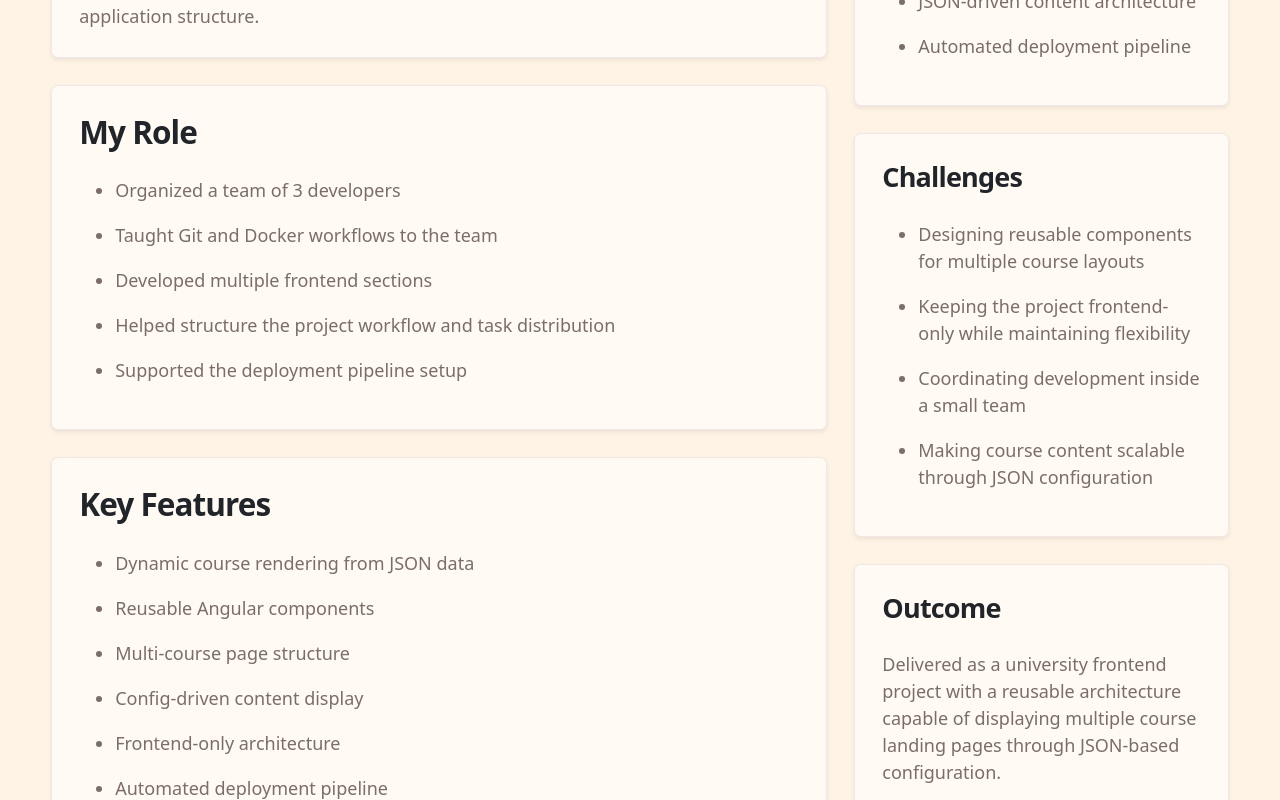
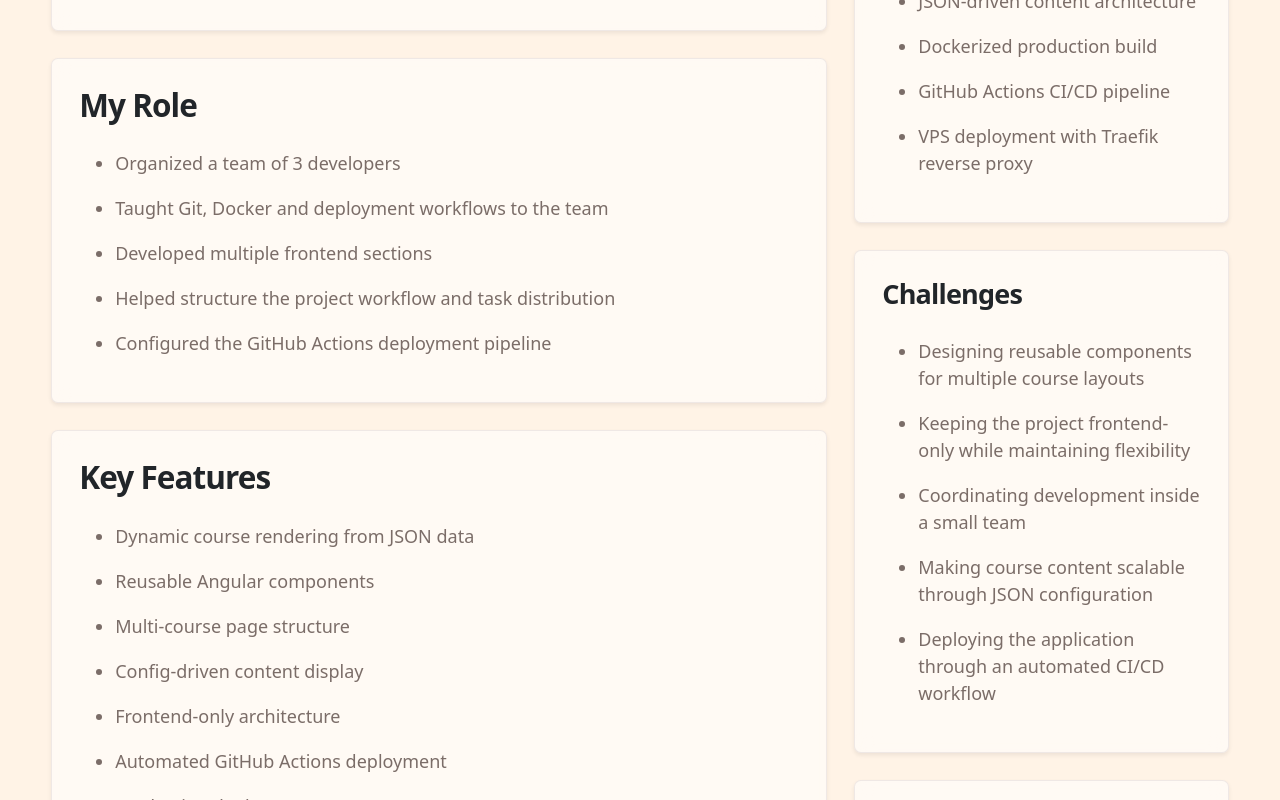
Before and after one commit to GastonLevy/WebFolio, an Angular app in the folder frontend/: page /projects/course-engine in a window 1280 px wide. Shown: the part 760-1560 px from the top of the page. Built offline with nearby package versions, Linux system fonts and the light colour scheme.

Commit message:
style: update project descriptions and enhance technology stack in portfolio

```diff
--- a/frontend/src/app/sections/data/projects.data.ts
+++ b/frontend/src/app/sections/data/projects.data.ts
@@ -11,17 +11,17 @@ export const PROJECTS = [
     logo: 'images/projects/LogoCourseEngine.png',
 
     shortDescription:
-      'Frontend-only Angular platform designed to render multiple course landing pages dynamically from JSON configuration.',
+      'Frontend-only Angular platform that renders multiple course landing pages dynamically from JSON configuration.',
 
     overview:
-      'Course Engine is a multi-course landing page platform built with Angular. The application receives structured JSON data and renders complete course pages dynamically, allowing different courses to be displayed without changing the application structure.',
+      'Course Engine is a multi-course landing page platform built with Angular. It renders complete course pages from structured JSON data, allowing different courses to be displayed without changing the application structure.',
 
     role: [
       'Organized a team of 3 developers',
-      'Taught Git and Docker workflows to the team',
+      'Taught Git, Docker and deployment workflows to the team',
       'Developed multiple frontend sections',
       'Helped structure the project workflow and task distribution',
-      'Supported the deployment pipeline setup',
+      'Configured the GitHub Actions deployment pipeline',
     ],
 
     features: [
@@ -30,15 +30,18 @@ export const PROJECTS = [
       'Multi-course page structure',
       'Config-driven content display',
       'Frontend-only architecture',
-      'Automated deployment pipeline',
+      'Automated GitHub Actions deployment',
+      'Production deployment on a VPS',
     ],
 
-    stack: ['Angular', 'TypeScript', 'Docker', 'GitHub Actions'],
+    stack: ['Angular', 'TypeScript', 'Docker', 'GitHub Actions', 'VPS'],
 
     infrastructure: [
       'Frontend-only Angular application',
       'JSON-driven content architecture',
-      'Automated deployment pipeline',
+      'Dockerized production build',
+      'GitHub Actions CI/CD pipeline',
+      'VPS deployment with Traefik reverse proxy',
     ],
 
     challenges: [
@@ -46,10 +49,11 @@ export const PROJECTS = [
       'Keeping the project frontend-only while maintaining flexibility',
       'Coordinating development inside a small team',
       'Making course content scalable through JSON configuration',
+      'Deploying the application through an automated CI/CD workflow',
     ],
 
     outcome:
-      'Delivered as a university frontend project with a reusable architecture capable of displaying multiple course landing pages through JSON-based configuration.',
+      'Delivered as a university frontend project with a reusable architecture, automated deployment and production hosting on a VPS.',
 
     images: [],
   },
@@ -66,7 +70,7 @@ export const PROJECTS = [
     logo: 'images/projects/LogoPetCenter.png',
 
     shortDescription:
-      'University adoption platform built with Symfony, focused on connecting pets with potential adopters through a structured approval workflow.',
+      'University adoption platform built with Symfony and deployed with Docker, GitHub Actions and VPS infrastructure.',
 
     overview:
       'PetCenter is a university project designed to connect animals available for adoption with people interested in adopting them. The platform manages users, pets, adoption requests and administrative approval workflows.',
@@ -76,7 +80,8 @@ export const PROJECTS = [
       'Led and supported a team of junior developers',
       'Taught the team how to work with Git and Docker',
       'Organized development sprints and task planning',
-      'Configured the deployment pipeline and published the application online',
+      'Configured the GitHub Actions deployment pipeline',
+      'Published the application on a VPS using Docker and Traefik',
     ],
 
     features: [
@@ -85,15 +90,18 @@ export const PROJECTS = [
       'Adoption request workflow',
       'Admin review process for accepting or rejecting adoption requests',
       'Structured data model for pets and adoption candidates',
+      'Automated GitHub Actions deployment',
+      'Dockerized production environment',
     ],
 
-    stack: ['Symfony', 'MySQL', 'Docker', 'GitHub Actions', 'VPS'],
+    stack: ['Symfony', 'MySQL', 'Docker', 'GitHub Actions', 'VPS', 'Traefik'],
 
     infrastructure: [
       'Dockerized Symfony application',
       'MySQL database',
-      'VPS deployment',
+      'VPS deployment with Traefik reverse proxy',
       'GitHub Actions CI/CD pipeline',
+      'Production domain with HTTPS',
     ],
 
     challenges: [
@@ -101,10 +109,11 @@ export const PROJECTS = [
       'Teaching Git and Docker basics while maintaining project progress',
       'Designing a maintainable adoption workflow',
       'Deploying the application online through automated pipelines',
+      'Running the project in a production VPS environment',
     ],
 
     outcome:
-      'Delivered as a university project and approved with the highest project grade of the year.',
+      'Delivered as a university project, deployed online with GitHub Actions and approved with the highest project grade of the year.',
 
     images: [],
   },
@@ -121,7 +130,7 @@ export const PROJECTS = [
     logo: 'images/projects/LogoTiendaYaca_white.png',
 
     shortDescription:
-      'Multi-tenant SaaS management platform designed for businesses requiring inventory, checkout, debt management and operational control.',
+      'Multi-tenant SaaS management platform for inventory, checkout, debt management and operational control.',
 
     overview:
       'TiendaYaca is an online business management platform built as a multi-tenant SaaS solution. The system allows multiple businesses and users to manage inventory, sales, debt tracking, checkout operations and technical service workflows from a centralized web platform.',
@@ -132,6 +141,7 @@ export const PROJECTS = [
       'Built business management modules and operational workflows',
       'Managed production deployments and client environments',
       'Designed role-based access systems for administrators and cashiers',
+      'Configured Docker, GitHub Actions and VPS deployment workflows',
     ],
 
     features: [
@@ -145,15 +155,20 @@ export const PROJECTS = [
       'Multi-tenant and multi-user architecture',
       'Role-based access management',
       'Real-time monitoring of carts and cash registers',
+      'Automated GitHub Actions deployment',
+      'Dockerized production environment',
     ],
 
-    stack: ['Django', 'MySQL', 'Docker', 'Python'],
+    stack: ['Django', 'MySQL', 'Docker', 'Python', 'GitHub Actions', 'VPS', 'Traefik'],
 
     infrastructure: [
       'Online SaaS architecture',
       'Multi-tenant backend structure',
       'Role-based multi-user environments',
-      'Production deployment for real business clients',
+      'Dockerized Django application',
+      'MySQL production database',
+      'GitHub Actions CI/CD pipeline',
+      'VPS deployment with Traefik reverse proxy',
     ],
 
     challenges: [
@@ -161,10 +176,11 @@ export const PROJECTS = [
       'Managing isolated business environments',
       'Implementing role-based operational workflows',
       'Building flexible business management modules for different client needs',
+      'Maintaining production deployments for real clients',
     ],
 
     outcome:
-      'Currently used by 4 business clients with 13 active operational accounts including administrators and cashiers.',
+      'Currently used by 4 business clients with 13 active operational accounts, deployed online through Docker, GitHub Actions and VPS infrastructure.',
 
     images: [],
   },
@@ -200,6 +216,7 @@ export const PROJECTS = [
       'Dockerized service deployment',
       'Media serving through Jellyfin',
       'Reverse proxy architecture with Nginx',
+      'ISP-oriented local delivery model',
     ],
 
     stack: ['Docker', 'Nginx', 'Jellyfin', 'Ubuntu', 'MikroTik', 'Linux'],
@@ -210,6 +227,7 @@ export const PROJECTS = [
       'Nginx web server and reverse proxy',
       'M3U8 stream redistribution',
       'Local network streaming delivery',
+      'Production deployments for ISP environments',
     ],
 
     challenges: [
@@ -237,7 +255,7 @@ export const PROJECTS = [
     logo: 'assets/logos/gl-logo.png',
 
     shortDescription:
-      'Angular portfolio focused on real projects, clean UI and technical case studies.',
+      'Angular portfolio focused on real projects, clean UI, technical case studies and automated deployment.',
 
     overview:
       'Personal portfolio built with Angular to showcase real-world projects, infrastructure experience and frontend architecture through a clean and responsive interface.',
@@ -247,6 +265,7 @@ export const PROJECTS = [
       'Built reusable Angular components and project pages',
       'Implemented responsive layouts and custom SCSS styling',
       'Structured the application around reusable JSON-driven project data',
+      'Configured Docker, Nginx, GitHub Actions and VPS deployment',
     ],
 
     features: [
@@ -255,25 +274,33 @@ export const PROJECTS = [
       'Responsive UI for desktop and mobile',
       'Custom plum and cream visual design system',
       'Interactive project cards and hover states',
+      'Automated GitHub Actions deployment',
+      'Dockerized Angular production build served with Nginx',
     ],
 
-    stack: ['Angular', 'TypeScript', 'SCSS', 'Bootstrap'],
+    stack: ['Angular', 'TypeScript', 'SCSS', 'Bootstrap', 'Docker', 'GitHub Actions', 'Nginx', 'VPS', 'Traefik'],
 
     infrastructure: [
       'Angular standalone architecture',
       'SCSS global design system',
       'Responsive Bootstrap grid',
-      'Static deployment architecture',
+      'Dockerized production build',
+      'Nginx static file server',
+      'GitHub Actions CI/CD pipeline',
+      'VPS deployment with Traefik reverse proxy',
+      'Production domain with HTTPS',
     ],
 
     challenges: [
       'Building a custom identity without relying on default Bootstrap visuals',
       'Creating reusable project structures',
       'Maintaining visual consistency across all sections',
+      'Preparing an Angular SPA for production deployment',
+      'Configuring CI/CD deployment to a VPS with Traefik',
     ],
 
     outcome:
-      'A polished portfolio platform designed to present technical projects with a professional and scalable structure.',
+      'A polished portfolio platform deployed online with Docker, Nginx, GitHub Actions and VPS infrastructure, designed to present technical projects with a professional and scalable structure.',
 
     images: [],
   },
--- a/frontend/src/app/sections/hero/hero.html
+++ b/frontend/src/app/sections/hero/hero.html
@@ -4,8 +4,8 @@
 
     <div class="col-lg-7">
 
-      <p class="text-uppercase text-secondary fw-semibold mb-2">
-        Full Stack & Infrastructure Developer
+      <p class="text-uppercase text-muted-custom fw-semibold mb-2">
+        Full Stack Developer & Infrastructure Builder
       </p>
 
       <h1 class="display-3 fw-bold mb-4">
@@ -13,13 +13,12 @@
       </h1>
 
       <p class="lead mb-4">
-        Technical Programmer graduated from UTN Argentina.<br>
-        Specialized in Angular, Symfony and scalable web infrastructure.
+        I build production-ready web applications with Angular, Symfony and Docker.<br>
+        Focused on clean frontend architecture, backend systems and real deployments.
       </p>
 
-      <p class="mb-4 text-secondary">
-        Building SaaS platforms, CI/CD pipelines and streaming systems
-        serving real users at scale.
+      <p class="mb-4 text-muted-custom">
+        Experience building SaaS platforms, CI/CD pipelines, VPS deployments and streaming infrastructure used by real users.
       </p>
 
       <div class="d-flex flex-wrap gap-3 mb-5">
--- a/frontend/src/app/sections/projects/projects.html
+++ b/frontend/src/app/sections/projects/projects.html
@@ -46,11 +46,19 @@
               </span>
 
               <span class="badge text-bg-light border px-3 py-2">
-                Bootstrap
+                Docker
               </span>
 
               <span class="badge text-bg-light border px-3 py-2">
-                SCSS
+                GitHub Actions
+              </span>
+
+              <span class="badge text-bg-light border px-3 py-2">
+                Nginx
+              </span>
+
+              <span class="badge text-bg-light border px-3 py-2">
+                VPS
               </span>
 
             </div>
```
